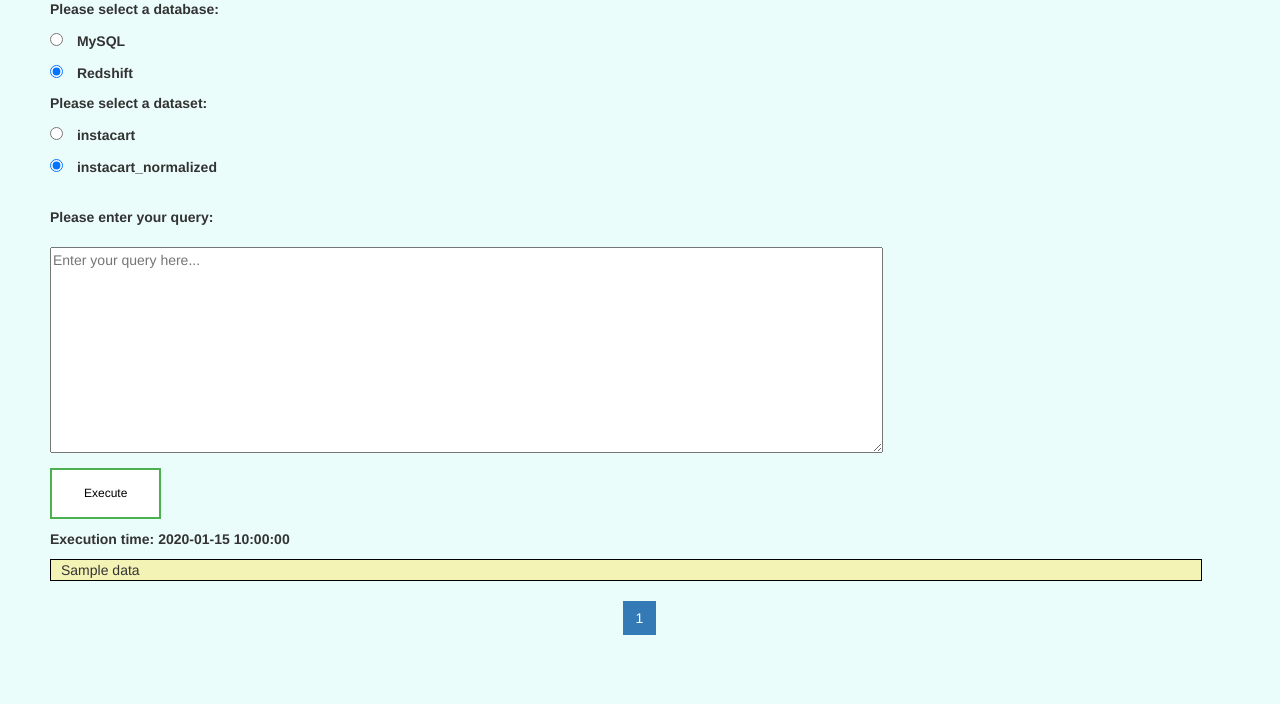
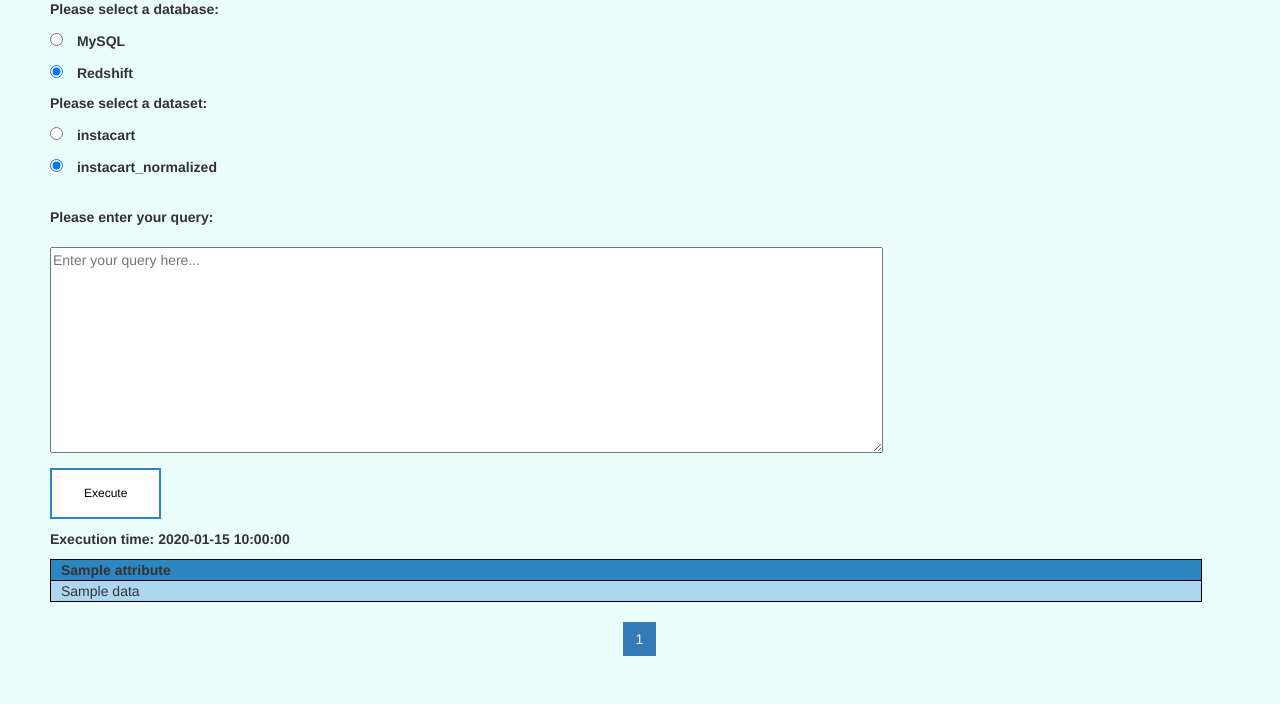
Before and after one commit to unaxiee/database-web-query, a Flask app: template templates/index.html in a window 1280 px wide. Shown: the part 96-800 px from the top of the page. Run offline with Flask 2, Linux system fonts and the light colour scheme; the template is opened without the code that fills it: most values are stand-ins (such as "Sample title", 1, 10 or a date in 2020); some libraries are stand-ins or nearby versions.

Commit message:
add column name

```diff
--- a/application.py
+++ b/application.py
@@ -30,11 +30,15 @@ def home_page():
         init_time = datetime.datetime.now()
         cursor.execute(query)
         results = cursor.fetchall()
+        attributes = []
+        description = cursor.description
+        for i in description:
+            attributes.append(i[0])
         cursor.close()
         connection.close()
         end_time = datetime.datetime.now()
         time_elapsed = end_time - init_time
-        return render_template('index.html', data=results, time=time_elapsed, selection=request.form)
+        return render_template('index.html', data=results, attributes=attributes, time=time_elapsed, selection=request.form)
     return render_template('index.html')
 
 
--- a/templates/index.html
+++ b/templates/index.html
@@ -21,6 +21,10 @@
         margin-left: 50px;
       }
 
+      th {
+        background-color: #2E86C1;
+      }
+
       th, td {
         text-align: left;
         border: 1px solid black;
@@ -28,11 +32,11 @@
       }
 
       tr:nth-child(even) {
-        background-color: #D8F3B6;
+        background-color: #D6EAF8; /* #D8F3B6; */
       }
 
       tr:nth-child(odd) {
-        background-color: #F3F3B6;
+        background-color: #AED6F1 ; /*#F3F3B6; */
       }
 
       input, label{
@@ -53,13 +57,13 @@
         font-size: 12px;
         background-color: white;
         color: black;
-        border: 2px solid #4CAF50; /* Green */
+        border: 2px solid #2E86C1; /* #4CAF50;  Green */
         transition-duration: 0.4s;
         margin-left: 50px;
       }
 
       input[type=submit]:hover {
-        background-color: #4CAF50; /* Green */
+        background-color: #2E86C1; /*#4CAF50;  Green */
         color: white;
       }
 
@@ -306,6 +310,11 @@
 
     <!--<table id="table" cellspacing="0" width="100%">-->
     <table class="tb_pagination_width" cellspacing="0">
+      <thead>
+        {% for i in attributes %}
+        <th>{{i}}</th>
+        {% endfor %}
+      </thead>
       <tbody id="myTable">
         {% for i in data %}
         <tr>
```
